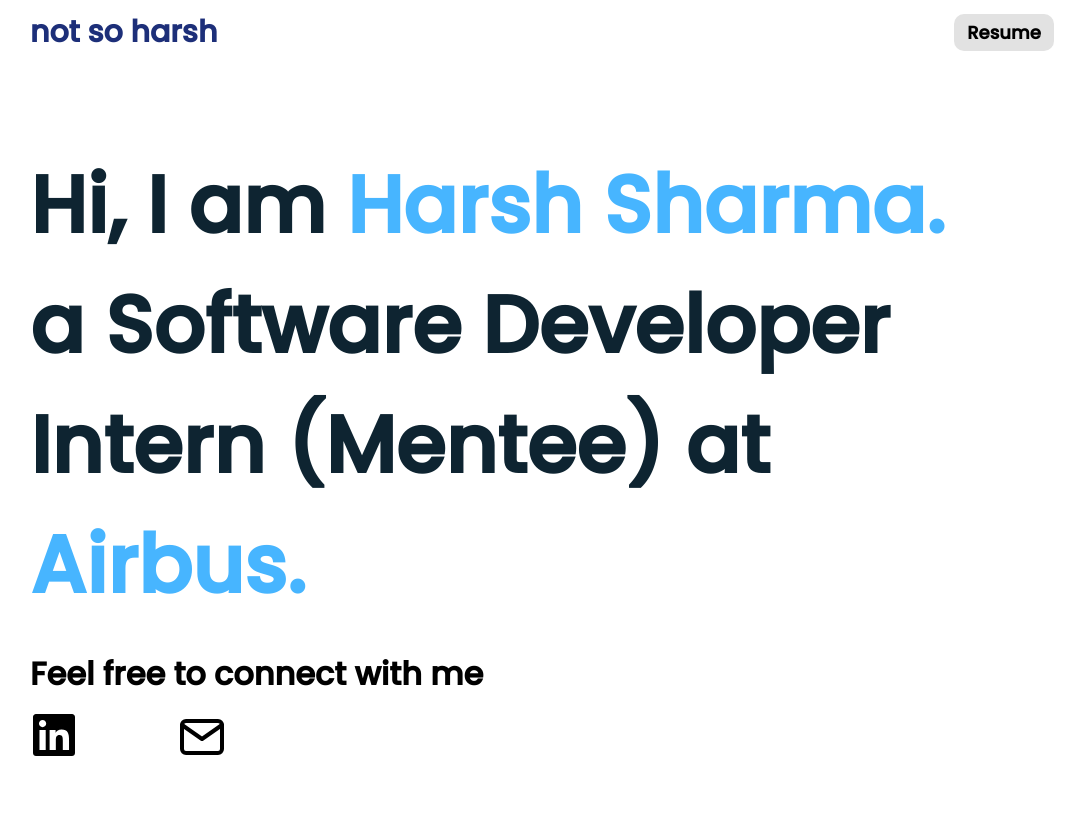
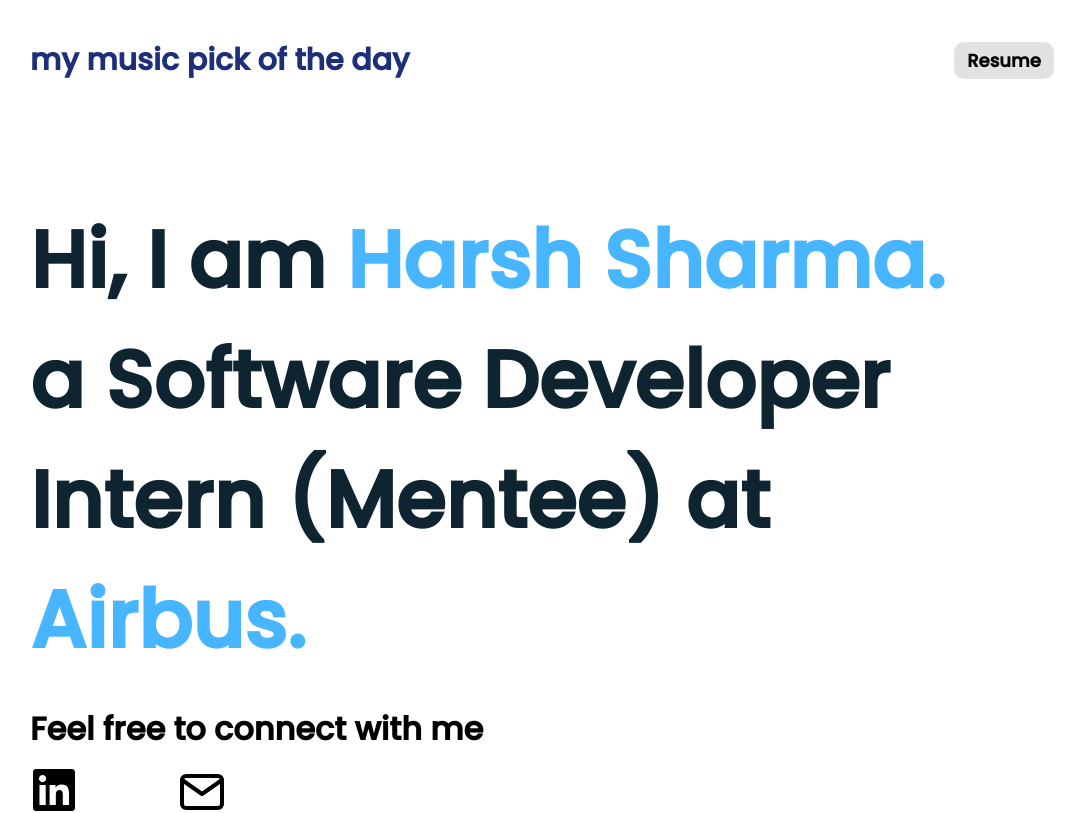
Before and after one commit to harsh-1923/not-so-harsh, a React (Create React App) app: page / in a window 1280 px wide. Shown: the top 813 px of the page, without its empty margins (98-1183 px from the left). Built offline with nearby package versions, Linux system fonts and the light colour scheme.

Commit message:
Animations and music

```diff
--- a/package.json
+++ b/package.json
@@ -7,7 +7,9 @@
     "@testing-library/react": "^13.3.0",
     "@testing-library/user-event": "^13.5.0",
     "react": "^18.2.0",
+    "react-audio-player": "^0.17.0",
     "react-dom": "^18.2.0",
+    "react-reveal": "^1.2.2",
     "react-router-dom": "^6.3.0",
     "react-scripts": "5.0.1",
     "react-scroll": "^1.8.7",
--- /dev/null
+++ b/src/Components/MusicPlayer/MusicPlayer.jsx
@@ -0,0 +1,26 @@
+import React, { useState, useRef } from "react";
+
+const MusicPlayer = () => {
+  const [text, setText] = useState(true);
+  let timerID = useRef(null);
+
+  timerID = setTimeout(() => {
+    setText(false);
+  }, 5000);
+  return (
+    <div>
+      {text ? (
+        <h2 className="navbar-logo">my music pick of the day</h2>
+      ) : (
+        <audio controls autoplay={true}>
+          <source
+            src="https://raag.fm/files/mp3/128/Hindi/11060802/Log%20Kya%20Kahenge%20-%20(Raag.Fm).mp3"
+            type="audio/mpeg"
+          ></source>
+        </audio>
+      )}
+    </div>
+  );
+};
+
+export default MusicPlayer;
--- a/src/Components/Navbar/Navbar.css
+++ b/src/Components/Navbar/Navbar.css
@@ -7,6 +7,7 @@
 .navbar-logo {
   font-size: 30px;
   color: #1d2f79;
+  transition: all 0.9s;
 }
 
 .nav-item {
@@ -16,10 +17,18 @@
 }
 
 .navbar-wrapper {
+  height: 80px;
   display: flex;
   align-items: center;
   justify-content: space-between;
-  padding: 10px 10%;
+  padding: 20px 10%;
+  position: Sticky;
+  top: 0;
+  z-index: 1000;
+  background: rgba(255, 255, 255, 0.826);
+  box-shadow: 0 8px 32px 0 rgba(255, 255, 255, 0.271);
+  backdrop-filter: blur(3px);
+  -webkit-backdrop-filter: blur(3px);
 }
 
 .navbar-button {
--- a/src/Components/Navbar/Navbar.jsx
+++ b/src/Components/Navbar/Navbar.jsx
@@ -1,18 +1,34 @@
-import React from "react";
+import React, { useEffect, useRef, useState } from "react";
 import { Link } from "react-router-dom";
 import "./Navbar.css";
+import Bounce from "react-reveal/Bounce";
+import Slide from "react-reveal/Slide";
+
+import MusicPlayer from "../MusicPlayer/MusicPlayer.jsx";
 
 const Navbar = () => {
+  const [logo, setLogo] = useState(true);
+  let timerID = useRef(null);
+
+  timerID = setTimeout(() => {
+    setLogo(false);
+  }, 5000);
+
   return (
     <div className="navbar-wrapper">
+      <Slide top>
         <Link className="navbar-link" to="./">
           <h2 className="navbar-logo">
-          not so harsh
+            {logo ? "not so harsh" : <MusicPlayer />}
           </h2>
         </Link>
+      </Slide>
+
+      <Slide top>
         <button className="navbar-button click">
           <h2 className="nav-item">Resume</h2>
         </button>
+      </Slide>
     </div>
   );
 };
--- a/src/Pages/AboutMe/AboutMe.jsx
+++ b/src/Pages/AboutMe/AboutMe.jsx
@@ -3,12 +3,16 @@
 import LC_LOGO from "../../assets/LC_LOGO.png";
 import GFG_LOGO from "../../assets/GFG_LOGO.png";
 import CC_LOGO from "../../assets/CC_LOGO.png";
+import Fade from "react-reveal/Fade";
+import Slide from "react-reveal/Slide";
+import Zoom from "react-reveal/Zoom";
 
 import CodingProfile from "../../Components/CodingProfileCard/CodingProfile.jsx";
 
 const AboutMe = () => {
   return (
     <div className="aboutme-wrapper">
+      <Slide bottom>
         <h1 className="title">About me</h1>
         <p className="aboutme-content">
           I am a final year undergrad (2023 batch) in{" "}
@@ -17,8 +21,9 @@
           <span className="special-text">Software Developer Engineer.</span>{" "}
           <br />
           <br />I am a web development enthusiast and I primarily use{" "}
-        <span className="special-text">ReactJs</span> as my frontend framework.{" "}
-        <span className="special-text"></span>
+          <span className="special-text">ReactJs</span> as my frontend
+          framework. <span className="special-text"></span>
+          <br />
           <br />
           Besides development, I enjoy solving{" "}
           <span className="special-text">
@@ -26,12 +31,19 @@
           </span>{" "}
           on various platforms.
         </p>
+
+      </Slide>
+
       <br />
       <br />
       <br />
       <br />
+
+      <Slide bottom>
         <h1 className="title">Check out my coding profiles</h1>
+      </Slide>
       <div className="coding-profiles">
+        <Zoom>
           <CodingProfile
             header={"LeetCode"}
             w={"100px"}
@@ -56,6 +68,7 @@
             img={CC_LOGO}
             title={"max 1989 | 4 star"}
           />
+        </Zoom>
       </div>
     </div>
   );
--- a/src/Pages/HomePage/HomePage.jsx
+++ b/src/Pages/HomePage/HomePage.jsx
@@ -1,5 +1,7 @@
 import React from "react";
 import "./Homepage.css";
+import Fade from "react-reveal/Fade";
+import Slide from "react-reveal/Slide";
 
 import LinkedInCard from "../../Components/SocialConnectCards/LinkedInCard";
 import GmailCard from "../../Components/SocialConnectCards/GmailCard.jsx";
@@ -7,7 +9,7 @@
 const HomePage = () => {
   return (
     <div className="homepage-wrapper">
-      {/* <h1 className="homepage-title-secondary">Hi, I am</h1> */}
+      <Fade top>
         <h1 className="homepage-title-primary">
           Hi, I am <strong className="highlight">Harsh Sharma.</strong>
         </h1>
@@ -15,14 +17,17 @@
           a Software Developer Intern (Mentee) at{" "}
           <strong className="highlight">Airbus.</strong>
         </h1>
+      </Fade>
 
       <br />
 
+      <Slide bottom>
         <h1>Feel free to connect with me</h1>
-      <div className="social-media-links">
+        <div bottom className="social-media-links">
           <LinkedInCard />
           <GmailCard />
         </div>
+      </Slide>
     </div>
   );
 };
```
Also changed, not shown: 1 other file (tests, documents, lock files or other folders). Lines whose indentation alone changed are shown as unchanged.
